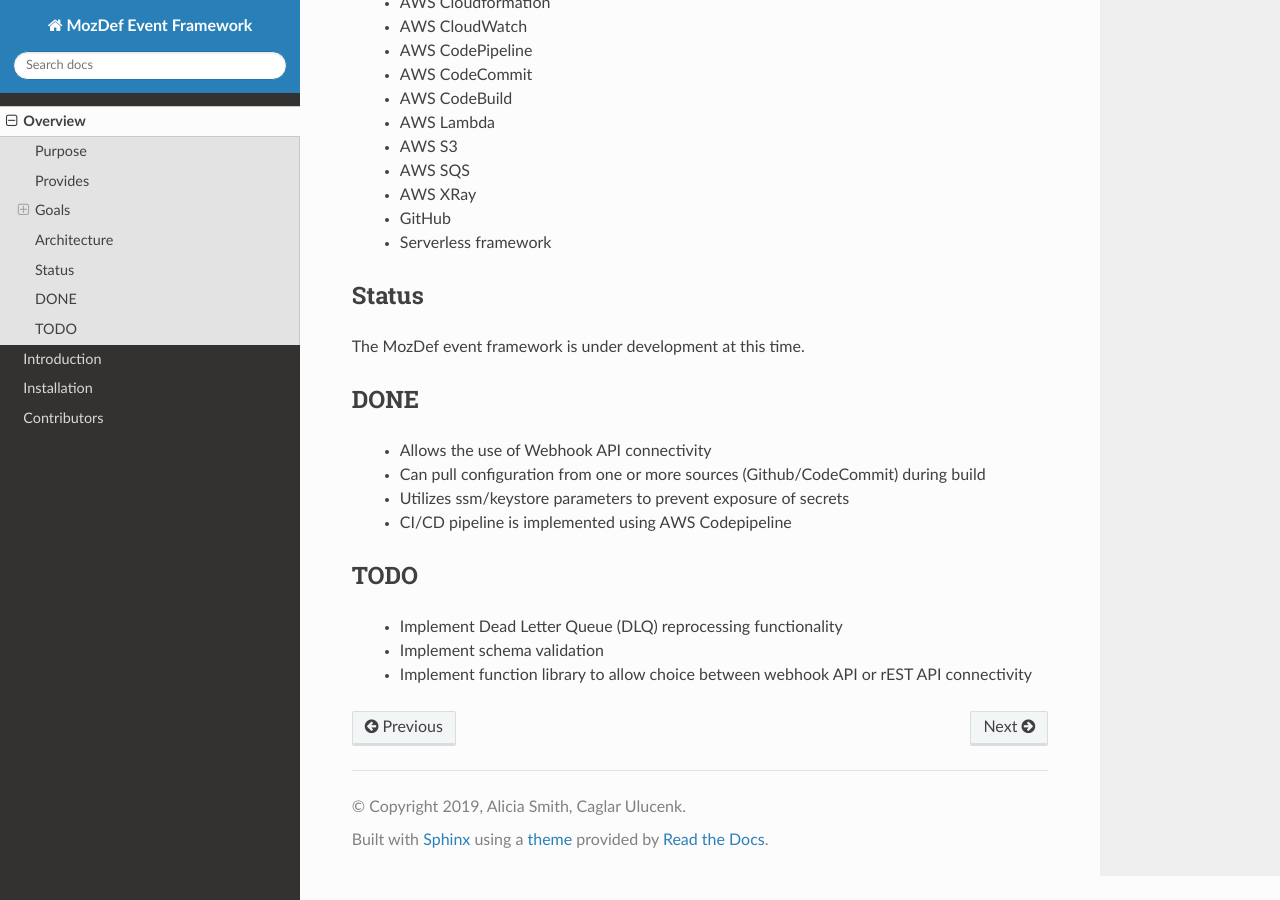
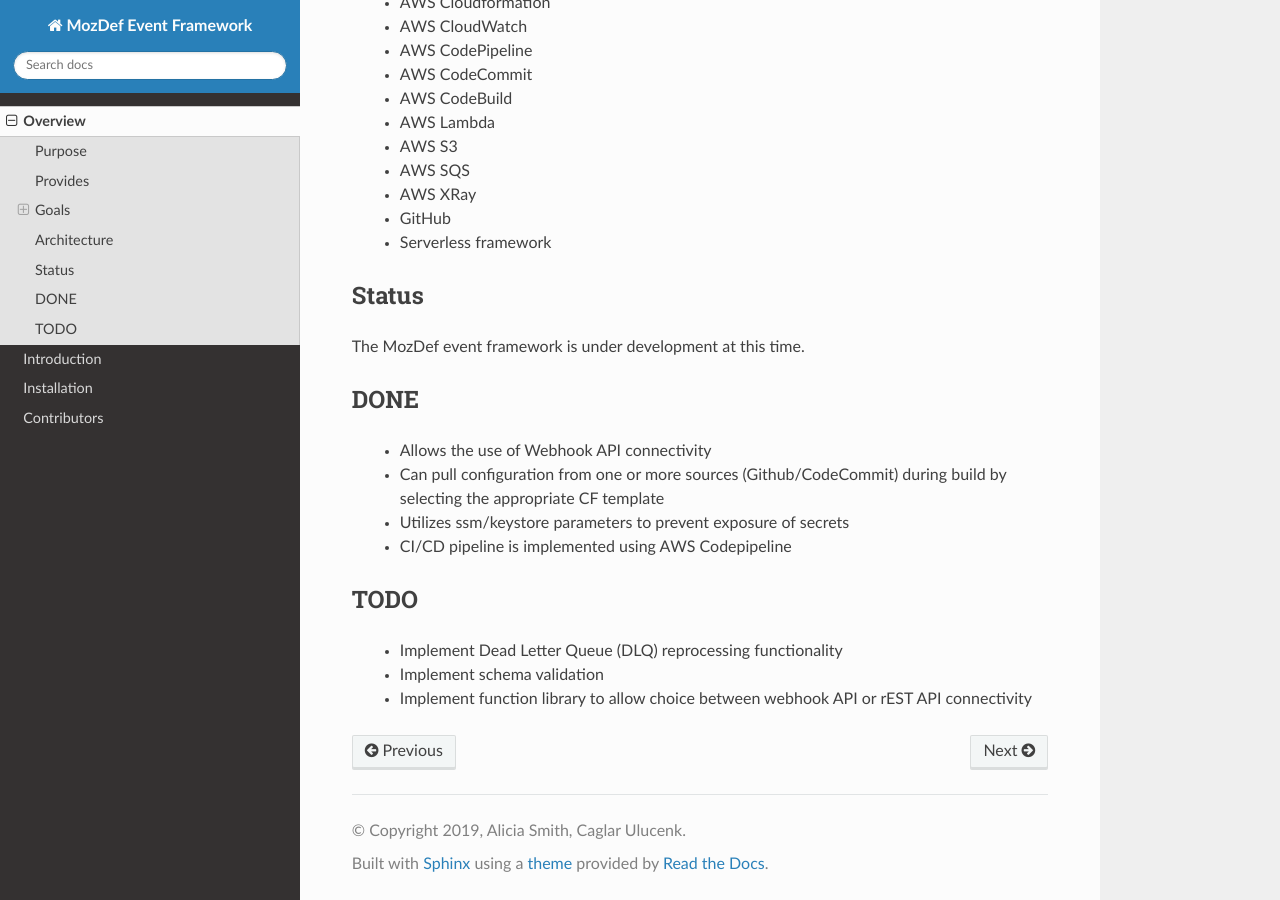
Before and after one commit to mozilla/mozdef-event-framework, a Sphinx documentation site: the page built from docs/source/overview.rst, in a window 1280 px wide and 900 px high, scrolled down 1237 px. Built offline with Sphinx 7.4.7 and the Read the Docs theme 2.0.0, drawn with Linux system fonts in a browser that asks for light colours; pages that are not in the unit, such as notebooks, are missing from menus.

Commit message:
minor edit to DONE list

```diff
--- a/docs/source/overview.rst
+++ b/docs/source/overview.rst
@@ -57,7 +57,7 @@
 ----
 
    * Allows the use of Webhook API connectivity
-   * Can pull configuration from one or more sources (Github/CodeCommit) during build
+   * Can pull configuration from one or more sources (Github/CodeCommit) during build by selecting the appropriate CF template
    * Utilizes ssm/keystore parameters to prevent exposure of secrets
    * CI/CD pipeline is implemented using AWS Codepipeline
 
```
